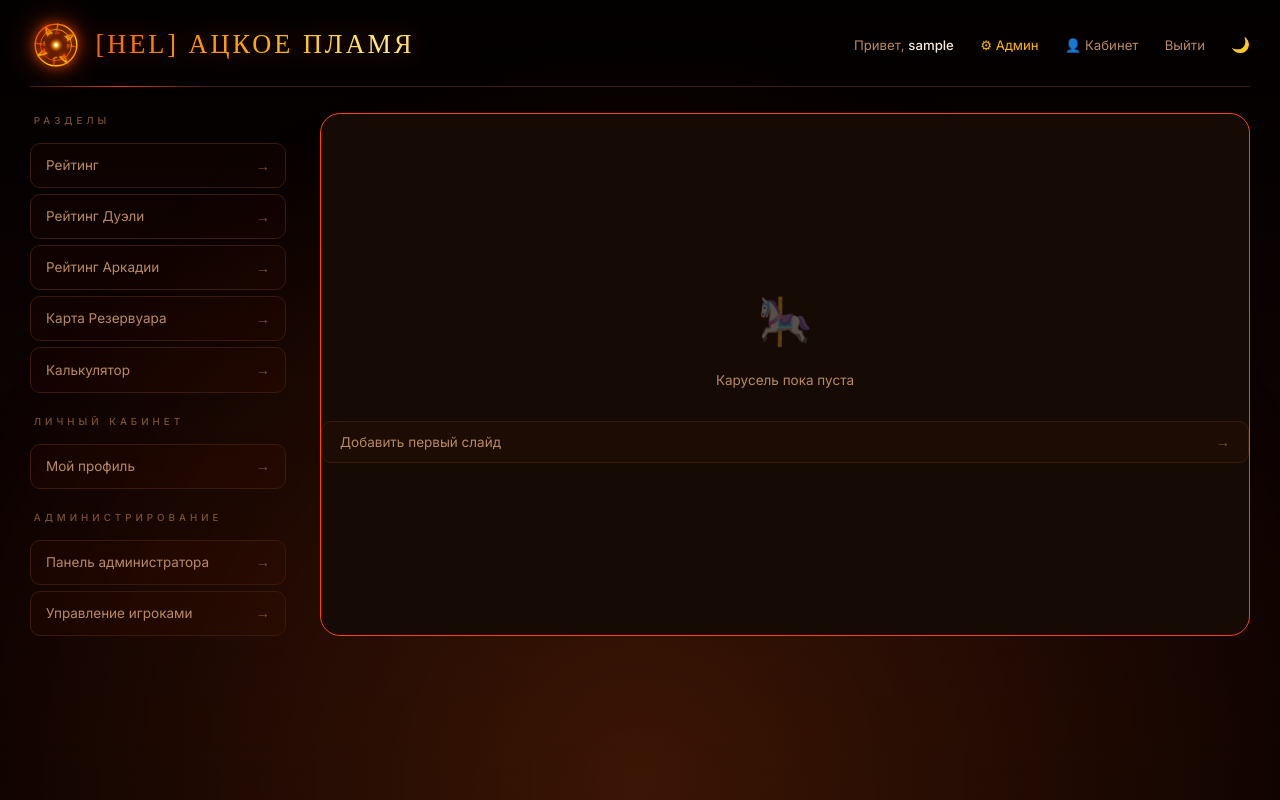
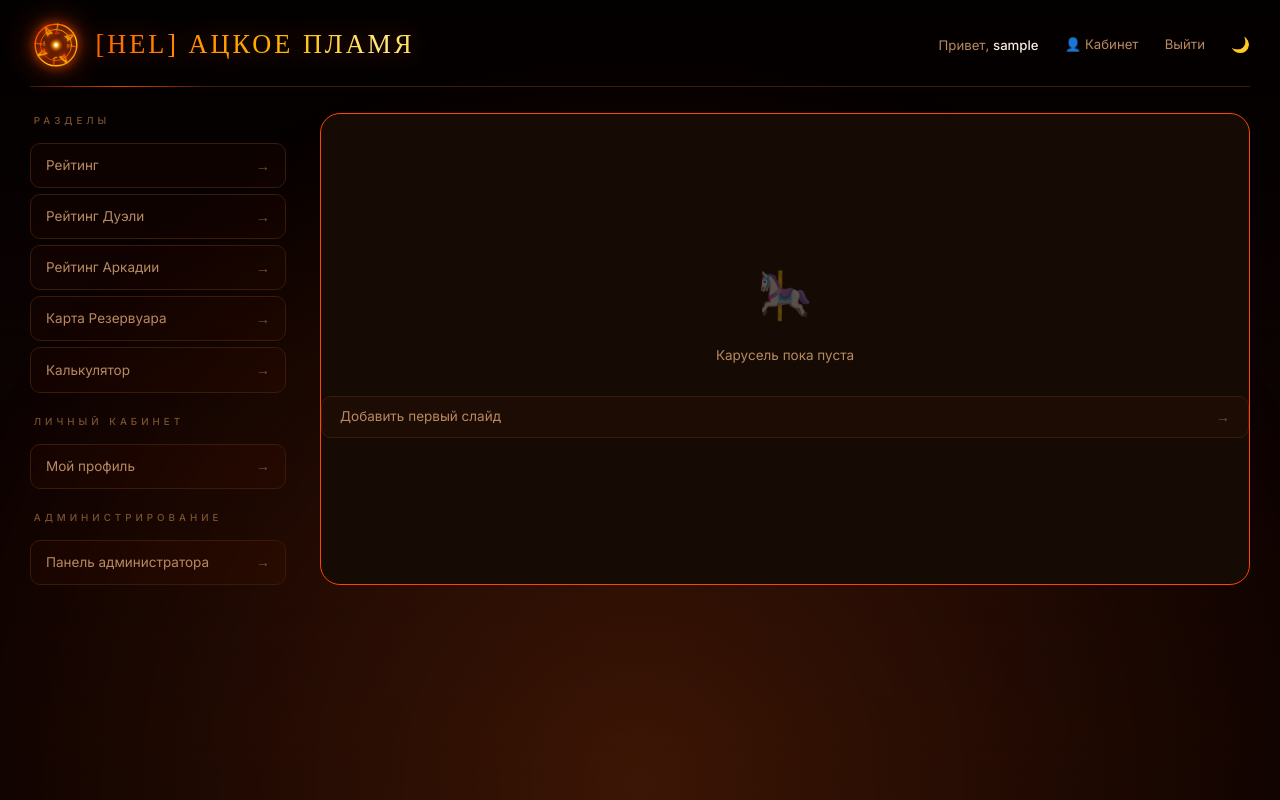
Before and after one commit to paradigmaafk-boop/e-hell, a Flask app: page / in a window 1280 px wide. Run offline with Flask 3, Linux system fonts and the light colour scheme; the visitor is signed in with stand-in values (Sample User, id 1); data that the repository does not hold is empty; some libraries are stand-ins or nearby versions; some web fonts are replaced.

Commit message:
Update index.html

```diff
--- a/templates/index.html
+++ b/templates/index.html
@@ -215,6 +215,16 @@
         body.light-theme .carousel { background: #fffbf2; }
         body.light-theme .flash-top { background: rgba(255,251,242,0.95); }
 
+        /* Выравнивание ссылок в шапке по одной высоте */
+        .header-link {
+            display: inline-flex;
+            align-items: center;
+            line-height: 1;
+            height: 1.6rem;
+            padding: 0;
+            vertical-align: middle;
+        }
+
         @media (min-width: 901px) {
             .nav { display: none !important; }
             .carousel-stage {
@@ -408,14 +418,11 @@
         <div class="header-right">
             {% if session.get('user_id') %}
                 <span class="user">Привет, <b>{{ session['username'] }}</b></span>
-                {% if session.get('role') in ['admin', 'super_admin'] %}
-                    <a href="/admin" class="link-btn" style="color: var(--accent-warm);">⚙ Админ</a>
-                {% endif %}
-                <a href="/cabinet" class="link-btn">👤 Кабинет</a>
-                <a href="/logout" class="link-btn">Выйти</a>
+                <a href="/cabinet" class="link-btn header-link">👤 Кабинет</a>
+                <a href="/logout" class="link-btn header-link">Выйти</a>
             {% else %}
-                <a href="/register" class="link-btn" style="color: var(--accent-warm); font-weight: 600;">Регистрация</a>
-                <a href="/login" class="link-btn">Войти</a>
+                <a href="/register" class="link-btn header-link" style="color: var(--accent-warm); font-weight: 600;">Регистрация</a>
+                <a href="/login" class="link-btn header-link">Войти</a>
             {% endif %}
             <button class="moon" id="theme-toggle">🌙</button>
         </div>
@@ -481,10 +488,6 @@
 
                 <a href="/admin" class="side-btn">
                     Панель администратора
-                    <span class="arrow">→</span>
-                </a>
-                <a href="/admin/players" class="side-btn">
-                    Управление игроками
                     <span class="arrow">→</span>
                 </a>
             {% endif %}
```
